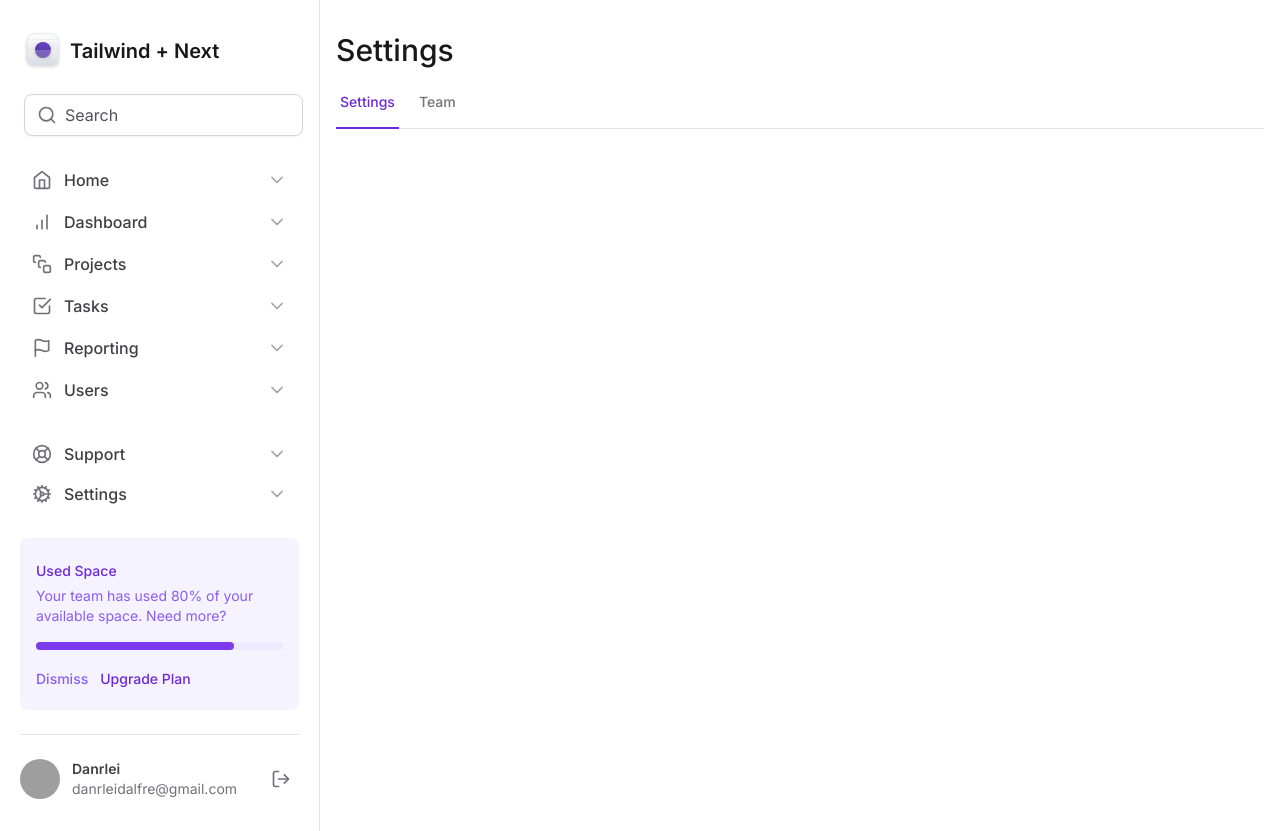
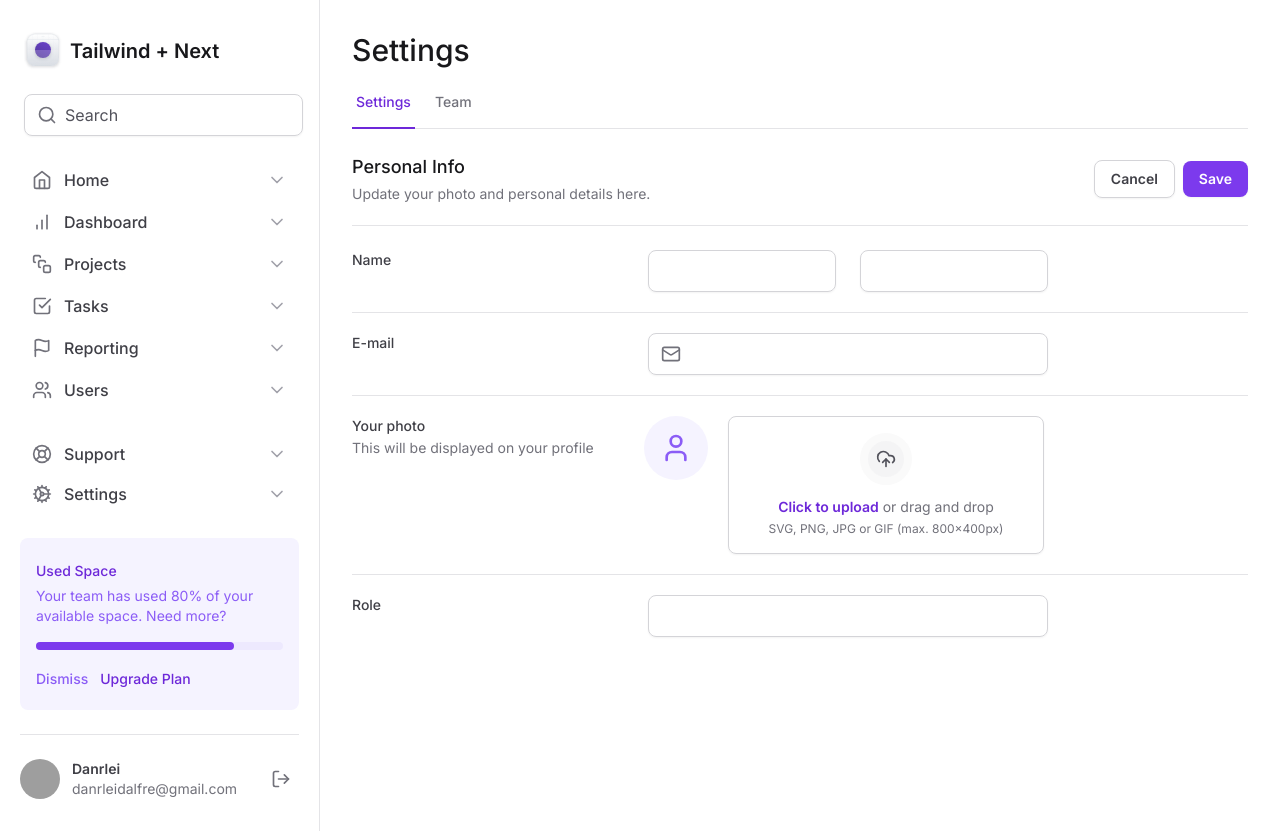
Before and after one commit to danrleidalfre/next-tailwind-dashboard, a Next.js app: page / in a window 1280 px wide. Built offline with nearby package versions, Linux system fonts and the light colour scheme; grey boxes are pictures that could not be loaded.

Commit message:
implement file input

```diff
--- /dev/null
+++ b/src/components/Main/Form/index.tsx
@@ -0,0 +1,109 @@
+import * as Input from '@/components/Input'
+import { Mail, UploadCloud, User } from 'lucide-react'
+
+export function Form() {
+  return (
+    <div className="mt-6 flex flex-col">
+      <div className="flex items-center justify-between border-b border-zinc-200 pb-5">
+        <div className="space-y-1">
+          <h2 className="text-lg font-medium text-zinc-900">Personal Info</h2>
+          <span className="text-sm text-zinc-500">
+            Update your photo and personal details here.
+          </span>
+        </div>
+        <div className="flex items-center gap-2">
+          <button
+            type="button"
+            className="rounded-lg border border-zinc-300 px-4 py-2 text-sm font-semibold text-zinc-700 shadow-sm hover:bg-zinc-50"
+          >
+            Cancel
+          </button>
+          <button
+            type="submit"
+            className="rounded-lg bg-violet-600 px-4 py-2 text-sm font-semibold text-white shadow-sm hover:bg-violet-700"
+            form="settings"
+          >
+            Save
+          </button>
+        </div>
+      </div>
+
+      <form
+        id="settings"
+        className="mt-6 flex w-full flex-col gap-5 divide-y divide-zinc-200"
+      >
+        <div className="grid grid-cols-form gap-3">
+          <label
+            htmlFor="firstName"
+            className="text-sm font-medium text-zinc-700"
+          >
+            Name
+          </label>
+          <div className="grid grid-cols-2 gap-6">
+            <Input.Root>
+              <Input.Control id="firstName" />
+            </Input.Root>
+            <Input.Root>
+              <Input.Control />
+            </Input.Root>
+          </div>
+        </div>
+
+        <div className="grid grid-cols-form gap-3 pt-5">
+          <label htmlFor="email" className="text-sm font-medium text-zinc-700">
+            E-mail
+          </label>
+          <Input.Root>
+            <Input.Prefix>
+              <Mail className="h-5 w-5 text-zinc-500" />
+            </Input.Prefix>
+            <Input.Control id="email" />
+          </Input.Root>
+        </div>
+
+        <div className="grid grid-cols-form gap-3 pt-5">
+          <label htmlFor="photo" className="text-sm font-medium text-zinc-700">
+            Your photo
+            <span className="mt-0.5 block text-sm font-normal text-zinc-500">
+              This will be displayed on your profile
+            </span>
+          </label>
+          <div className="flex items-start gap-5">
+            <div className="flex h-16 w-16 items-center justify-center rounded-full bg-violet-50">
+              <User className="h-8 w-8 text-violet-500" />
+            </div>
+            <label
+              htmlFor="photo"
+              className="group flex flex-1 cursor-pointer flex-col items-center gap-3 rounded-lg border border-zinc-300 px-6 py-4 text-center text-zinc-500 shadow-sm hover:border-violet-200 hover:bg-violet-50 hover:text-violet-500"
+            >
+              <div className="rounded-full border-8 border-zinc-50 bg-zinc-100 p-2 group-hover:border-violet-50 group-hover:bg-violet-100">
+                <UploadCloud className="h-5 w-5 text-zinc-600 group-hover:text-violet-600" />
+              </div>
+              <div className="flex flex-col items-center gap-1">
+                <span className="text-sm">
+                  <span className="font-semibold text-violet-700">
+                    Click to upload
+                  </span>{' '}
+                  or drag and drop
+                </span>
+                <span className="text-xs">
+                  SVG, PNG, JPG or GIF (max. 800x400px)
+                </span>
+              </div>
+            </label>
+            <input type="file" id="photo" className="sr-only" />
+          </div>
+        </div>
+
+        <div className="grid grid-cols-form gap-3 pt-5">
+          <label htmlFor="role" className="text-sm font-medium text-zinc-700">
+            Role
+          </label>
+          <Input.Root>
+            <Input.Control id="role" />
+          </Input.Root>
+        </div>
+      </form>
+    </div>
+  )
+}
--- a/src/components/Main/index.tsx
+++ b/src/components/Main/index.tsx
@@ -1,11 +1,13 @@
 import { Tabs } from '@/components/Main/Tabs'
 import { PageTitle } from '@/components/Main/PageTitle'
+import { Form } from '@/components/Main/Form'
 
 export default function Main() {
   return (
-    <main className="px-4 pb-12 pt-8">
+    <main className="px-8 pb-12 pt-8">
       <PageTitle title="Settings" />
       <Tabs />
+      <Form />
     </main>
   )
 }
--- a/tailwind.config.ts
+++ b/tailwind.config.ts
@@ -6,6 +6,7 @@
     extend: {
       gridTemplateColumns: {
         app: 'minmax(18rem, 20rem) 1fr',
+        form: 'minmax(7.5rem, 17.5rem) minmax(25rem, 1fr) minmax(0, 15rem)',
       },
     },
   },
```
